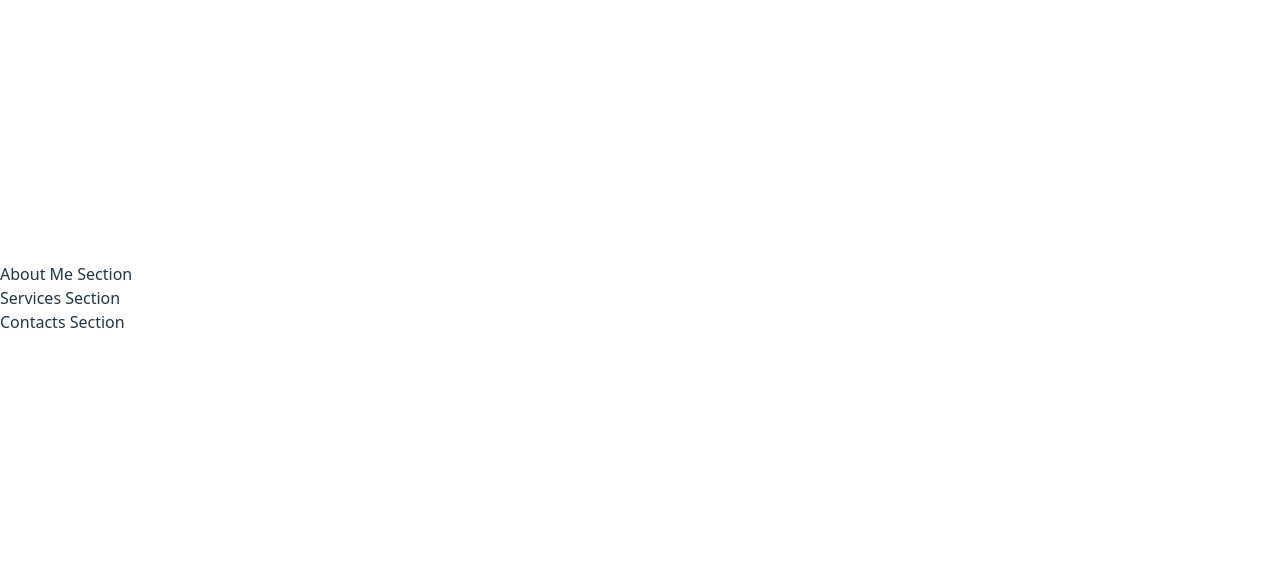
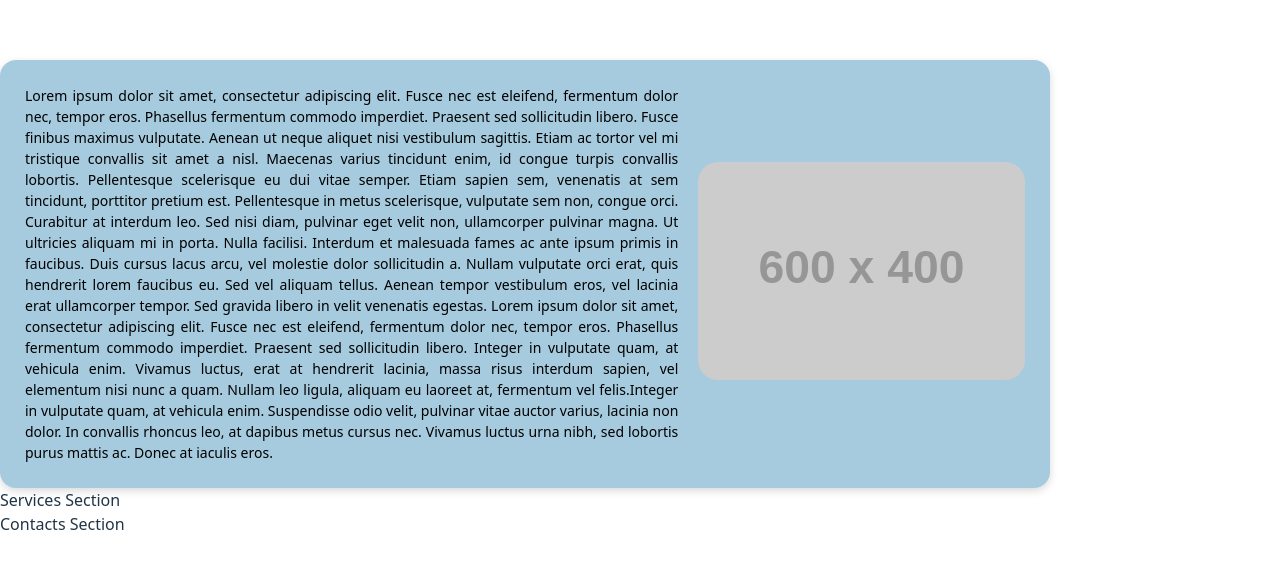
Before and after one commit to AndreLuizJPoles/AmandaJunqueiraPoles, a React (Vite) app: page / in a window 1280 px wide. Shown: the part 102-670 px from the top of the page. Built offline with nearby package versions, Linux system fonts and the light colour scheme.

Commit message:
feat: add Card component with styling and integrate into AboutMe section

```diff
--- /dev/null
+++ b/src/components/card/Card.css
@@ -0,0 +1,30 @@
+.card {
+  display: flex;
+  gap: 20px;
+  background: #A6CBDE;
+  padding: 25px;
+  border-radius: 16px;
+  align-items: center;
+  box-shadow: 0 3px 8px rgba(0, 0, 0, 0.15);
+  max-width: 1000px;
+  margin: 0 auto;
+}
+
+.card-text {
+  flex: 2;
+  text-align: justify;
+  font-size: 14px;
+  line-height: 1.5;
+  color: black;
+  font-weight: 400;
+}
+
+.card-image {
+  flex: 1;
+}
+
+.card-image img {
+  width: 100%;
+  border-radius: 20px; /* igual da imagem */
+  object-fit: cover;
+}
--- /dev/null
+++ b/src/components/card/Card.tsx
@@ -0,0 +1,20 @@
+import './card.css'
+
+export interface ICard {
+  image?: string
+  imageAlt?: string
+  children?: React.ReactNode
+}
+
+export function Card ({ image, imageAlt, children}: ICard) {
+  return(
+    <div className='card'>
+      <div className='card-text'>
+        {children}
+      </div>
+      <div className='card-image'>
+        <img src={image} alt={imageAlt} />
+      </div>
+    </div>
+  )
+}
--- a/src/sections/AboutMe.tsx
+++ b/src/sections/AboutMe.tsx
@@ -1,3 +1,13 @@
+import { Card } from "../components/card/Card"
+
+
 export function AboutMe() {
-    return <div>About Me Section</div>
+  return (
+    <Card image="https://placehold.co/600x400">
+      Lorem ipsum dolor sit amet, consectetur adipiscing elit. Fusce nec est eleifend, fermentum dolor nec, tempor eros. Phasellus fermentum commodo imperdiet. Praesent sed sollicitudin libero. Fusce finibus maximus vulputate. Aenean ut neque aliquet nisi vestibulum sagittis. Etiam ac tortor vel mi tristique convallis sit amet a nisl. Maecenas varius tincidunt enim, id congue turpis convallis lobortis. Pellentesque scelerisque eu dui vitae semper. Etiam sapien sem, venenatis at sem tincidunt, porttitor pretium est. Pellentesque in metus scelerisque, vulputate sem non, congue orci. Curabitur at interdum leo. Sed nisi diam, pulvinar eget velit non, ullamcorper pulvinar magna.
+      Ut ultricies aliquam mi in porta. Nulla facilisi. Interdum et malesuada fames ac ante ipsum primis in faucibus. Duis cursus lacus arcu, vel molestie dolor sollicitudin a. Nullam vulputate orci erat, quis hendrerit lorem faucibus eu. Sed vel aliquam tellus. Aenean tempor vestibulum eros, vel lacinia erat ullamcorper tempor. Sed gravida libero in velit venenatis egestas.
+      Lorem ipsum dolor sit amet, consectetur adipiscing elit. Fusce nec est eleifend, fermentum dolor nec, tempor eros. Phasellus fermentum commodo imperdiet. Praesent sed sollicitudin libero.
+      Integer in vulputate quam, at vehicula enim. Vivamus luctus, erat at hendrerit lacinia, massa risus interdum sapien, vel elementum nisi nunc a quam. Nullam leo ligula, aliquam eu laoreet at, fermentum vel felis.Integer in vulputate quam, at vehicula enim. Suspendisse odio velit, pulvinar vitae auctor varius, lacinia non dolor. In convallis rhoncus leo, at dapibus metus cursus nec. Vivamus luctus urna nibh, sed lobortis purus mattis ac. Donec at iaculis eros.
+    </Card>
+  )
 }
```
Also changed, not shown: src/components/titleCard/TitleCard.css (added), src/components/titleCard/TitleCard.tsx (added).
